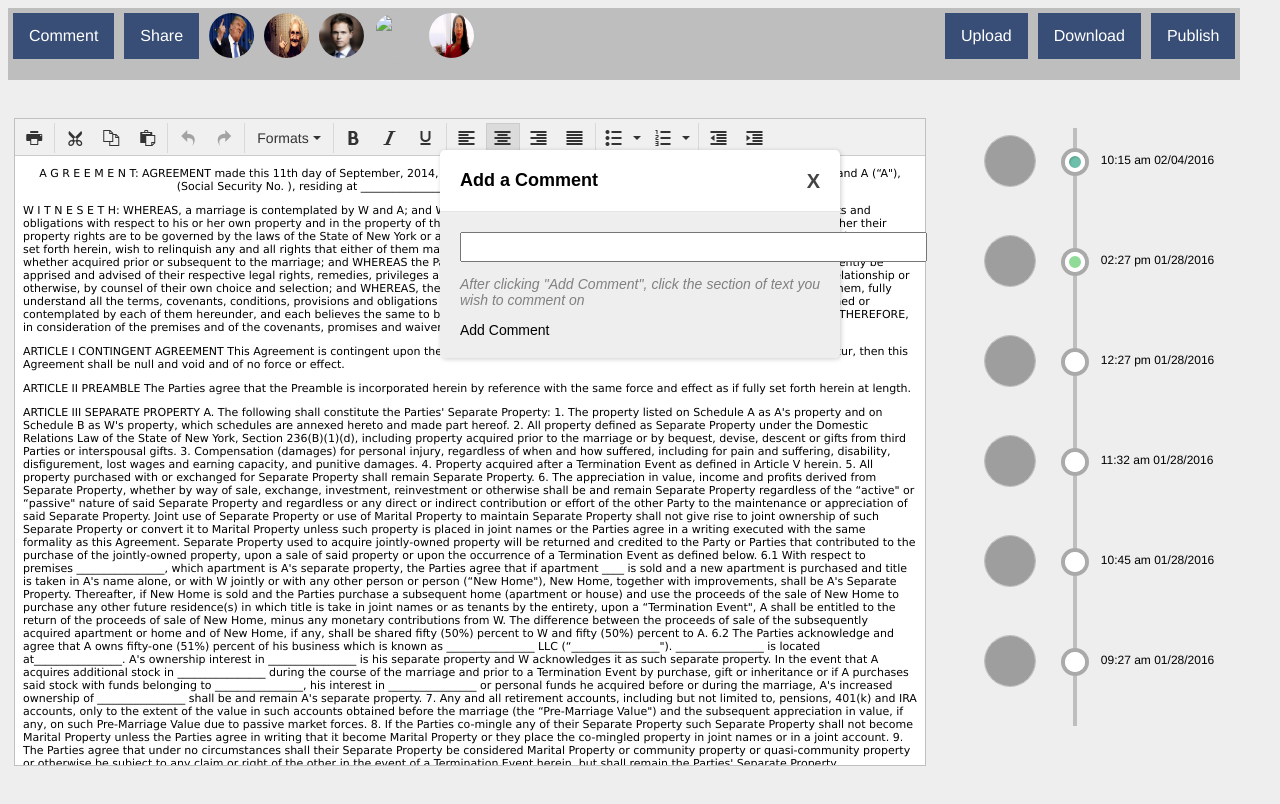
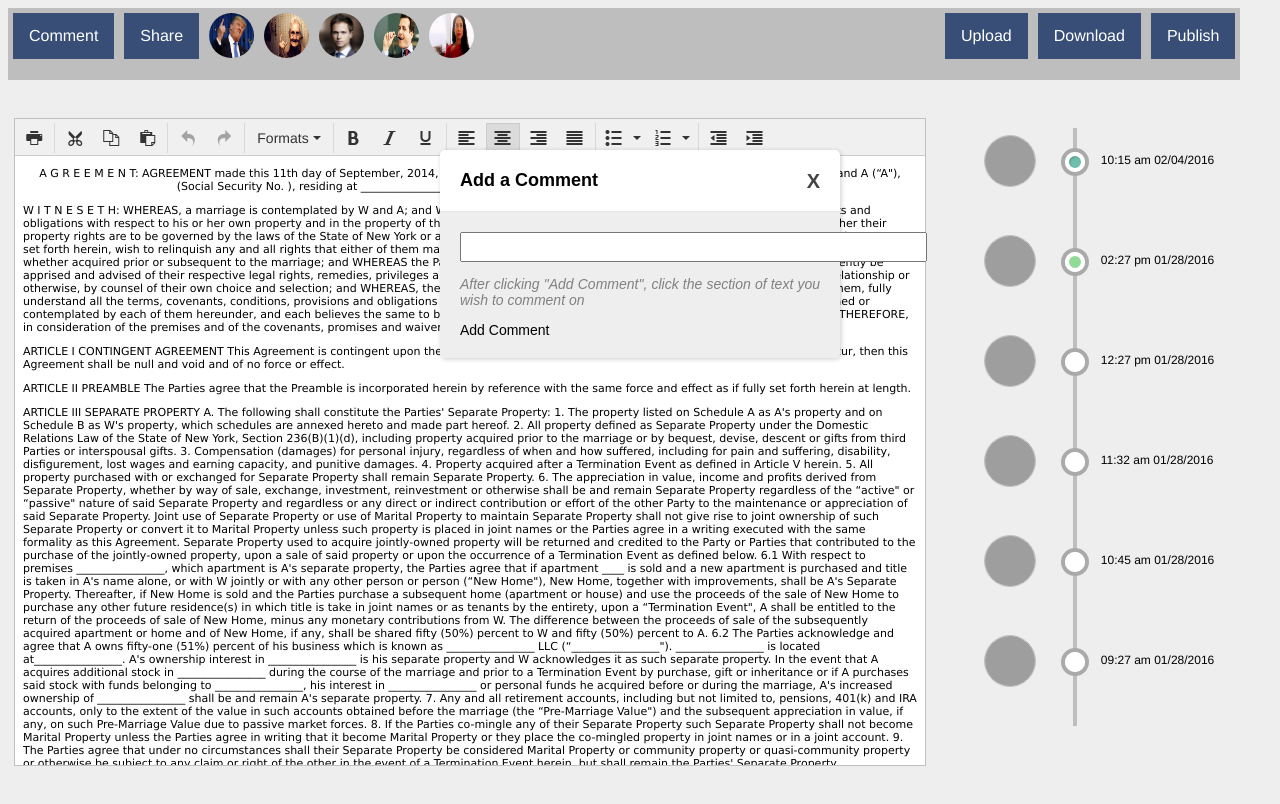
Before and after one commit to keelerh/GitLaw, a plain HTML site: page gitlaw.html in a window 1280 px wide. Drawn offline with Linux system fonts and the light colour scheme; grey boxes are pictures that could not be loaded.

Commit message:
fixed merge errors

```diff
--- a/gitlaw.html
+++ b/gitlaw.html
@@ -58,7 +58,7 @@
           </li>
           <li>
             <div class="imgWrap">
-              <img class="img-circle" src="images/harvey.jpeg"/>
+              <img class="img-circle" src="images/harvey.jpg"/>
               <p class="user">Harvey</p>
             </div>
           </li>
```
Also changed, not shown: 1 other file.
